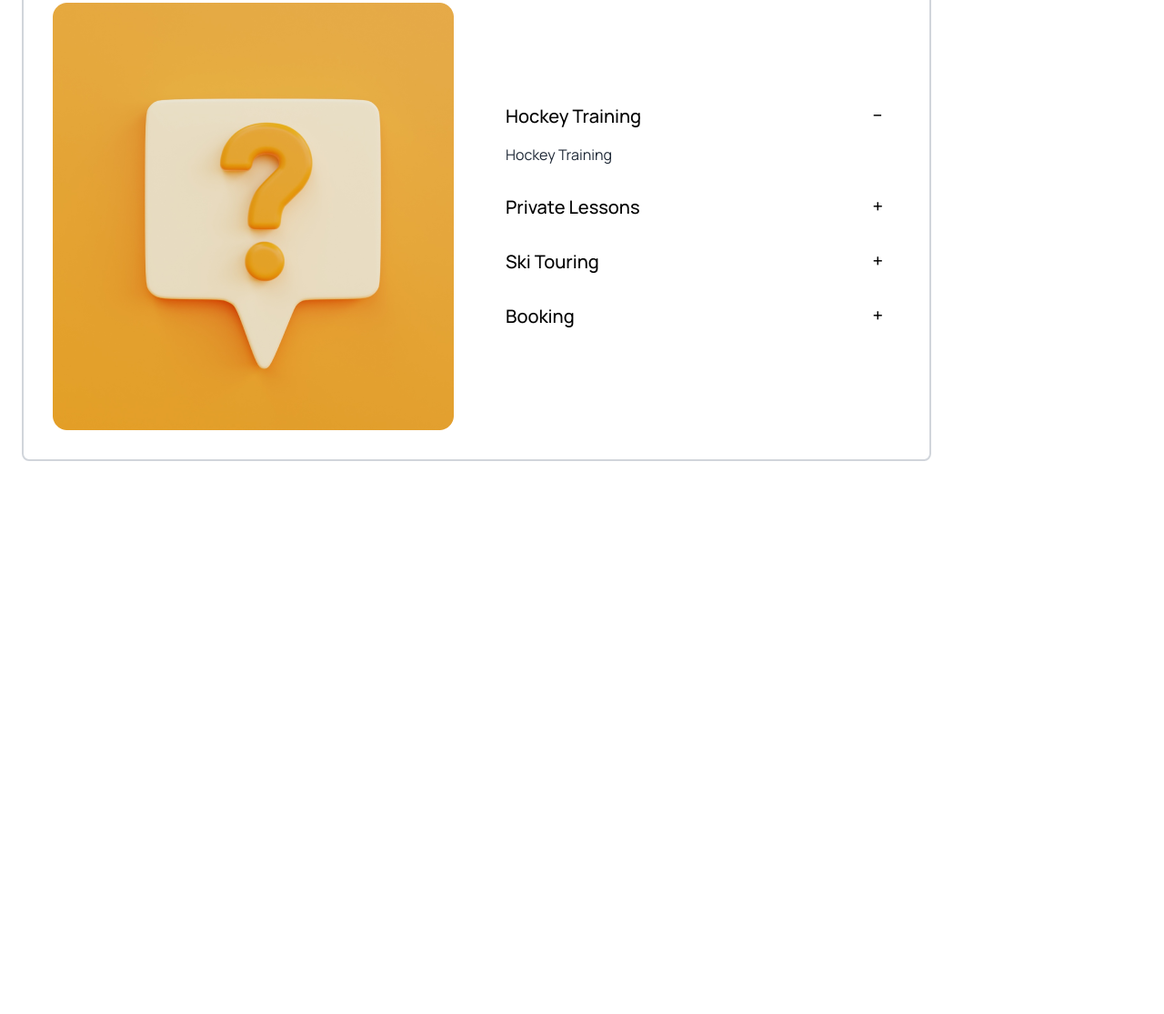
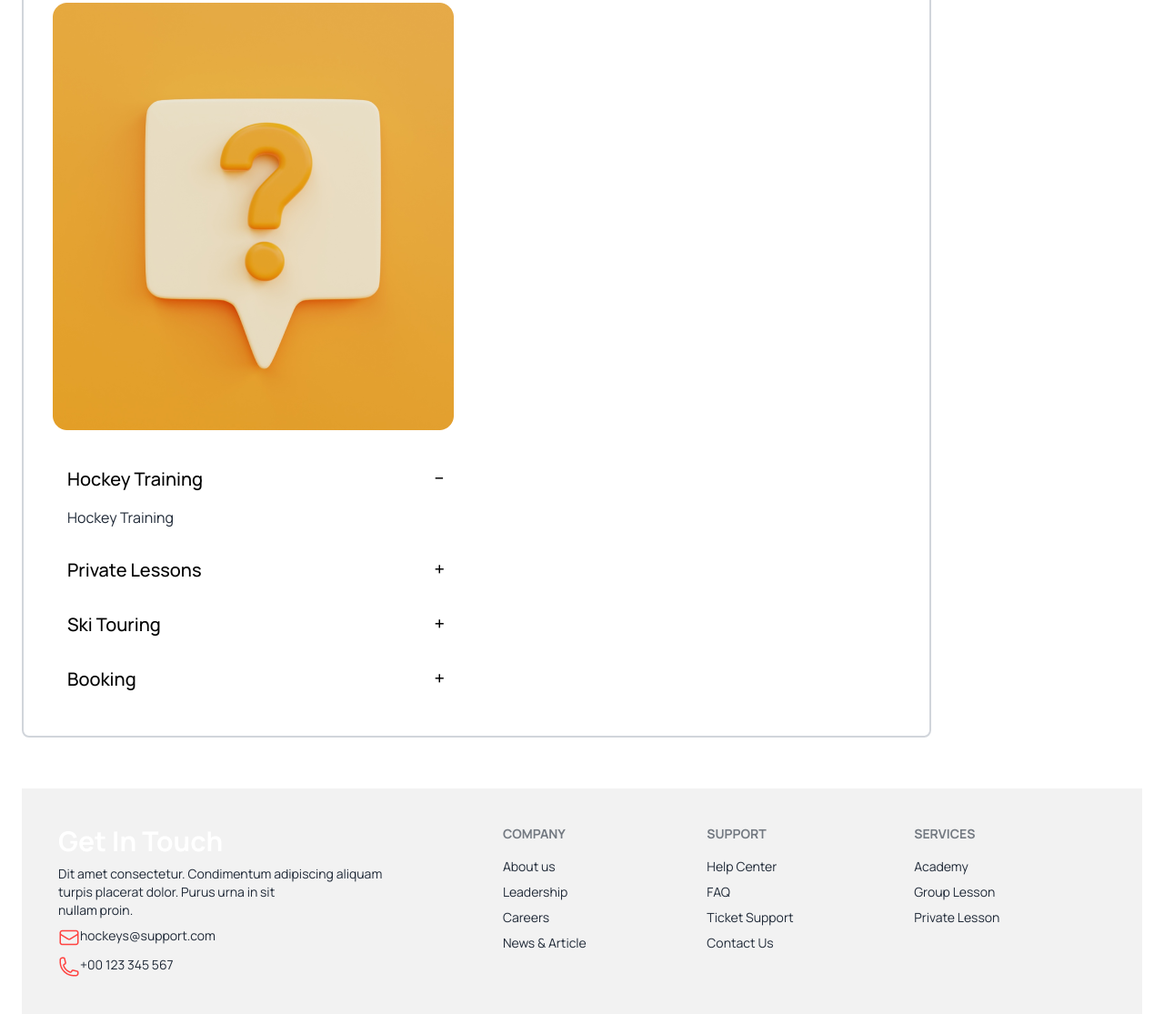
Before and after one commit to hasin404/a3-hockeys, a plain HTML site: page index.html in a window 1280 px wide. Shown: the part 2994-4109 px from the top of the page at 91% size. Before the commit the page ends 3501 px from the top, so only its background shows below. Drawn offline with nearby package versions, Linux system fonts and the light colour scheme.

Commit message:
final commit

```diff
--- a/index.html
+++ b/index.html
@@ -295,10 +295,10 @@
             </div>
         </div>
         <!-- Questions -->
-        <div class="mt-9">
+        <div class="mt-9 mb-14">
             <p class="font-extrabold text-4xl text-black text-center ">Clients Question</p>
             <p class="font-medium text-base text-gray-600 text-center ">Dit amet consectetur. Condimentum dignissim adipiscing aliquam <br> turpis placerat dolor. Purus urna in sit nullam proin. </p>
-            <div class="flex items-center mt-9 p-8 justify-between gap-6 border-solid border-2 rounded-lg border-gray-300 w-[1000px]">
+            <div class="mt-9 p-8 gap-6 border-solid border-2 rounded-lg border-gray-300 sm:grid grid-cols-1 lg: flex items-center justify-between w-[1000px]">
                 <img src="images/11.png" alt="">
                 <div class="w-[450px]">
                   <div class="collapse collapse-plus ">
@@ -340,9 +340,48 @@
                 </div>
             </div>
         </div>
+        <!-- <div class="mt-12">
+            <p class="font-extrabold text-4xl text-black text-center ">Get In Touch</p>
+            <p class="font-medium text-base text-gray-600 text-center ">Dit amet consectetur. Condimentum dignissim adipiscing aliquam <br> turpis placerat dolor. Purus urna in sit nullam proin. </p>
+            <div>
+
+            </div> -->
+        </div>
     </main>
-    <footer>
 
+    <footer class="footer p-10 bg-base-200 text-base-content">
+            <aside>
+              <p class="text-white text-3xl font-bold">Get In Touch</p>
+              <p>Dit amet consectetur. Condimentum  adipiscing aliquam <br> turpis placerat dolor. Purus urna in sit <br> nullam proin. </p>
+              <div class="flex">
+                <img src="images/Frame (5).png" alt="">
+                <p>hockeys@support.com</p>
+              </div>
+              <div class="flex">
+                <img src="images/Frame (6).png" alt="">
+                <p>+00 123 345 567</p>
+              </div>
+            </aside>
+            <nav>
+              <header class="footer-title">Company</header>
+              <a class="link link-hover">About us</a>
+              <a class="link link-hover"> Leadership</a>
+              <a class="link link-hover">Careers</a>
+              <a class="link link-hover">News & Article</a>
+            </nav>
+            <nav>
+              <header class="footer-title">Support</header>
+              <a class="link link-hover">Help Center</a>
+              <a class="link link-hover"> FAQ</a>
+              <a class="link link-hover">Ticket Support</a>
+              <a class="link link-hover">Contact Us</a>
+            </nav>
+            <nav>
+              <header class="footer-title">Services</header>
+              <a class="link link-hover">Academy</a>
+              <a class="link link-hover">Group Lesson</a>
+              <a class="link link-hover">Private Lesson</a>
+            </nav>
     </footer>
 
 </body>
```
Also changed, not shown: images/Frame (5).png (added), images/Frame (6).png (added).
